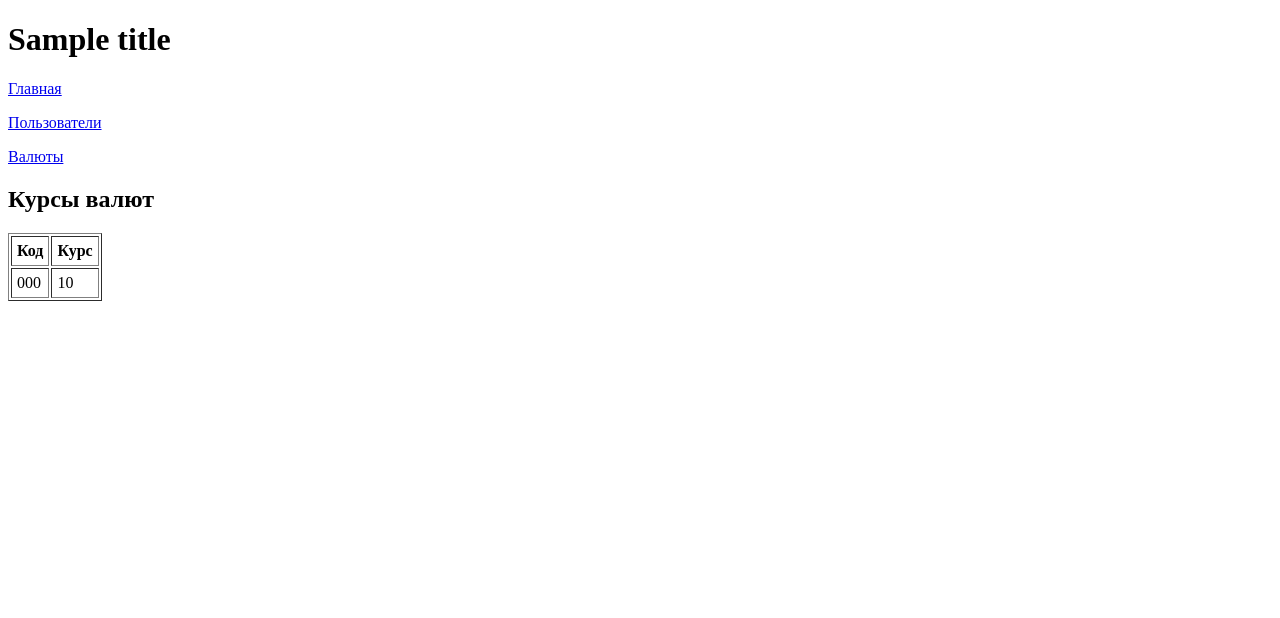
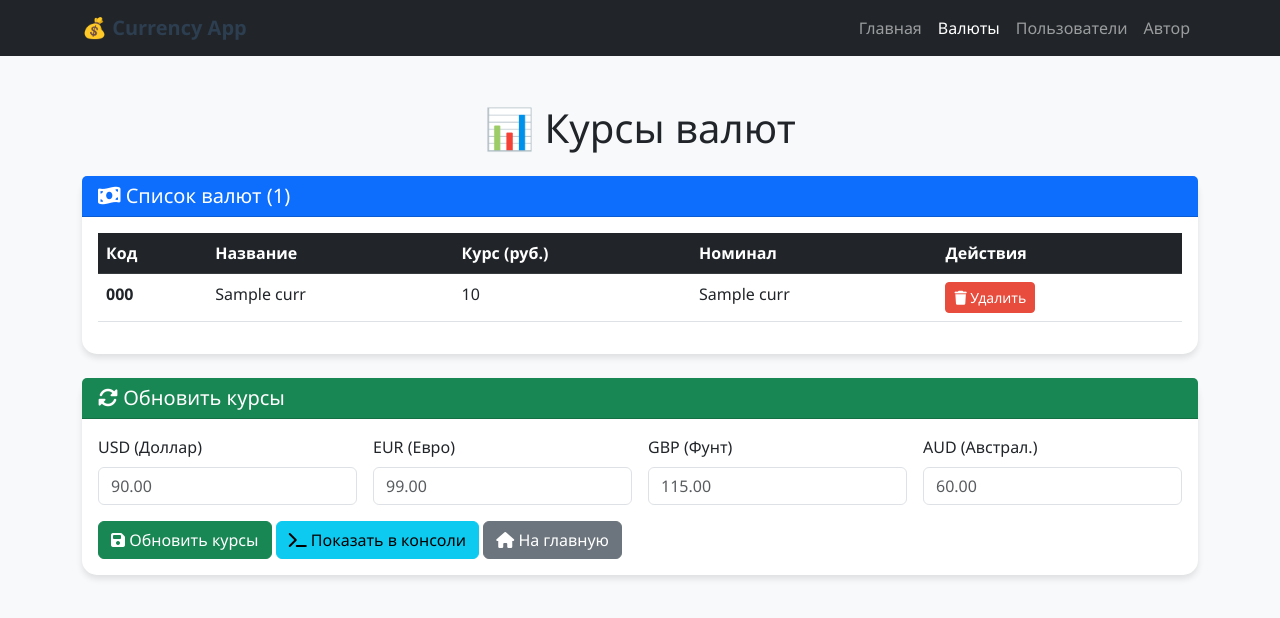
Before and after one commit to sp4tn1c/python, a Python web app: template lr8/templates/currencies.html in a window 1280 px wide. Shown: the top 618 px of the page. Run offline with Jinja, Linux system fonts and the light colour scheme; the template is opened without the code that fills it: most values are stand-ins (such as "Sample title", 1, 10 or a date in 2020); some libraries are stand-ins or nearby versions.

Commit message:
Update currencies.html

```diff
--- a/lr8/templates/currencies.html
+++ b/lr8/templates/currencies.html
@@ -1,32 +1,142 @@
-<!doctype html>
+<!DOCTYPE html>
 <html lang="ru">
 <head>
     <meta charset="UTF-8">
-    <title>{{ title }}</title>
+    <title>Курсы валют</title>
+    <link href="https://cdn.jsdelivr.net/npm/bootstrap@5.3.0/dist/css/bootstrap.min.css" rel="stylesheet">
+    <style>
+        body {
+            background-color: #f8f9fa;
+            font-family: 'Segoe UI', Tahoma, Geneva, Verdana, sans-serif;
+        }
+        .navbar-brand {
+            font-weight: bold;
+            color: #2c3e50 !important;
+        }
+        .card {
+            border: none;
+            border-radius: 15px;
+            box-shadow: 0 4px 6px rgba(0,0,0,0.1);
+        }
+        .btn-danger {
+            background-color: #e74c3c;
+            border-color: #e74c3c;
+        }
+        .btn-danger:hover {
+            background-color: #c0392b;
+            border-color: #c0392b;
+        }
+    </style>
 </head>
 <body>
+    <!-- Навигация -->
+    <nav class="navbar navbar-expand-lg navbar-dark bg-dark">
+        <div class="container">
+            <a class="navbar-brand" href="/">💰 Currency App</a>
+            <button class="navbar-toggler" type="button" data-bs-toggle="collapse" data-bs-target="#navbarNav">
+                <span class="navbar-toggler-icon"></span>
+            </button>
+            <div class="collapse navbar-collapse" id="navbarNav">
+                <ul class="navbar-nav ms-auto">
+                    <li class="nav-item">
+                        <a class="nav-link" href="/">Главная</a>
+                    </li>
+                    <li class="nav-item">
+                        <a class="nav-link active" href="/currencies">Валюты</a>
+                    </li>
+                    <li class="nav-item">
+                        <a class="nav-link" href="/users">Пользователи</a>
+                    </li>
+                    <li class="nav-item">
+                        <a class="nav-link" href="/author">Автор</a>
+                    </li>
+                </ul>
+            </div>
+        </div>
+    </nav>
 
-<h1>{{ title }}</h1>
+    <div class="container mt-5">
+        <h1 class="text-center mb-4">📊 Курсы валют</h1>
 
-<p><a href="/">Главная</a></p>
-<p><a href="/users">Пользователи</a></p>
-<p><a href="/currencies">Валюты</a></p>
-
-<h2>Курсы валют</h2>
-
-<table border="1" cellpadding="5">
-    <thead>
-        <tr><th>Код</th><th>Курс</th></tr>
+        <!-- Таблица валют -->
+        <div class="card mb-4">
+            <div class="card-header bg-primary text-white">
+                <h5 class="mb-0"><i class="fas fa-money-bill-wave"></i> Список валют ({{ total_currencies }})</h5>
+            </div>
+            <div class="card-body">
+                <div class="table-responsive">
+                    <table class="table table-hover">
+                        <thead class="table-dark">
+                            <tr>
+                                <th>Код</th>
+                                <th>Название</th>
+                                <th>Курс (руб.)</th>
+                                <th>Номинал</th>
+                                <th>Действия</th>
+                            </tr>
                         </thead>
                         <tbody>
                             {% for code, curr in currencies.items() %}
                             <tr>
-            <td>{{ code }}</td>
+                                <td><strong>{{ code }}</strong></td>
+                                <td>{{ curr.name }}</td>
                                 <td>{{ curr.price }}</td>
+                                <td>{{ curr.nominal }}</td>
+                                <td>
+                                    <a href="/currency/delete?id={{ curr.id }}"
+                                       class="btn btn-sm btn-danger"
+                                       onclick="return confirm('Удалить валюту {{ code }}?')">
+                                        <i class="fas fa-trash"></i> Удалить
+                                    </a>
+                                </td>
                             </tr>
                             {% endfor %}
                         </tbody>
                     </table>
+                </div>
+            </div>
+        </div>
 
+        <!-- Форма обновления -->
+        <div class="card">
+            <div class="card-header bg-success text-white">
+                <h5 class="mb-0"><i class="fas fa-sync-alt"></i> Обновить курсы</h5>
+            </div>
+            <div class="card-body">
+                <form action="/currency/update" method="GET" class="row g-3">
+                    <div class="col-md-3">
+                        <label class="form-label">USD (Доллар)</label>
+                        <input type="number" step="0.01" name="USD" class="form-control" placeholder="90.00">
+                    </div>
+                    <div class="col-md-3">
+                        <label class="form-label">EUR (Евро)</label>
+                        <input type="number" step="0.01" name="EUR" class="form-control" placeholder="99.00">
+                    </div>
+                    <div class="col-md-3">
+                        <label class="form-label">GBP (Фунт)</label>
+                        <input type="number" step="0.01" name="GBP" class="form-control" placeholder="115.00">
+                    </div>
+                    <div class="col-md-3">
+                        <label class="form-label">AUD (Австрал.)</label>
+                        <input type="number" step="0.01" name="AUD" class="form-control" placeholder="60.00">
+                    </div>
+                    <div class="col-12">
+                        <button type="submit" class="btn btn-success">
+                            <i class="fas fa-save"></i> Обновить курсы
+                        </button>
+                        <a href="/currency/show" class="btn btn-info">
+                            <i class="fas fa-terminal"></i> Показать в консоли
+                        </a>
+                        <a href="/" class="btn btn-secondary">
+                            <i class="fas fa-home"></i> На главную
+                        </a>
+                    </div>
+                </form>
+            </div>
+        </div>
+    </div>
+
+    <script src="https://cdn.jsdelivr.net/npm/bootstrap@5.3.0/dist/js/bootstrap.bundle.min.js"></script>
+    <script src="https://kit.fontawesome.com/a076d05399.js" crossorigin="anonymous"></script>
 </body>
 </html>
```
Lines whose indentation alone changed are shown as unchanged.
